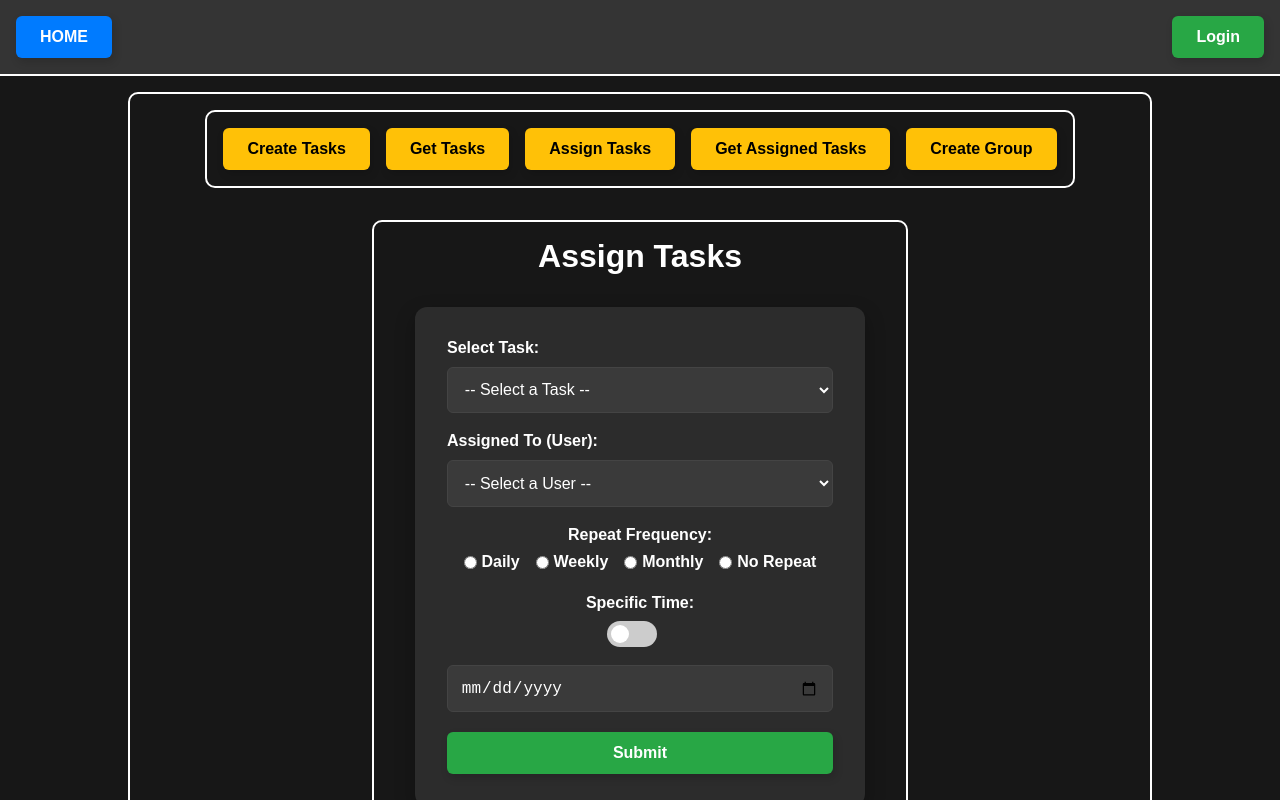
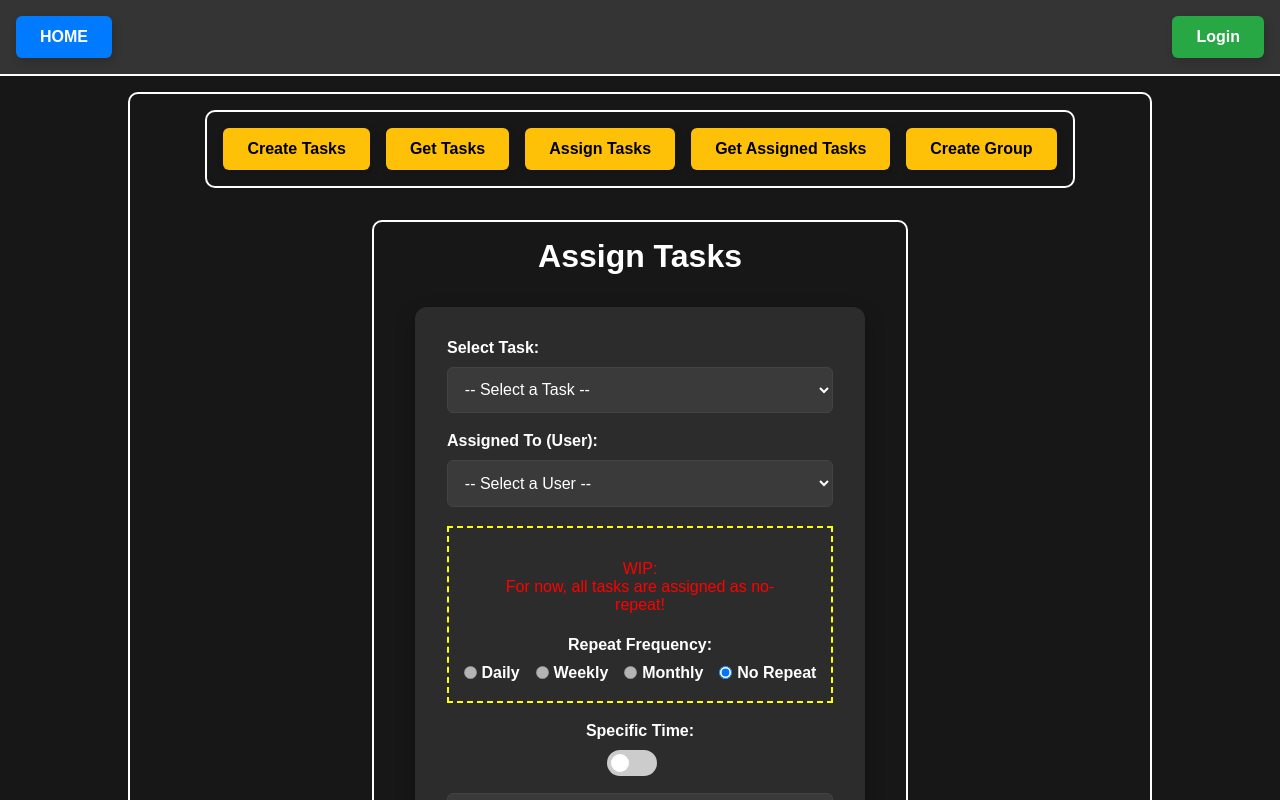
Before and after one commit to BenceV95/HousholdResponsibilitySharingApp, a Next.js app in the folder HouseholdResponsibilityApp_Frontend/: page /tasks in a window 1280 px wide. Both pictures are taken after a click on the button "Assign Tasks". Shown: the top 800 px of the page. Built offline with nearby package versions, Linux system fonts and the light colour scheme.

Commit message:
made it so all newly scheduled tasks are no-repeat by default (non-changeable)

```diff
--- a/HouseholdResponsibilityApp_Frontend/app/components/Tasks/AssignTasks/AssignTasks.css
+++ b/HouseholdResponsibilityApp_Frontend/app/components/Tasks/AssignTasks/AssignTasks.css
@@ -27,6 +27,11 @@
   display: flex;
   flex-direction: column;
   gap: 0.3rem;
+}
+
+.form-group.repeat-frequency {
+  border: yellow dashed 2px;
+  padding: 1rem;
 }
 
 .form-group.repeat-frequency,
@@ -95,7 +100,10 @@
 .slider {
   position: absolute;
   cursor: pointer;
-    top: 0; left: 0; right: 0; bottom: 0;
+  top: 0;
+  left: 0;
+  right: 0;
+  bottom: 0;
   background-color: #ccc;
   border-radius: 34px;
   transition: .4s;
@@ -113,15 +121,15 @@
   transition: .4s;
 }
 
-  input:checked + .slider {
+input:checked+.slider {
   background-color: #2196F3;
 }
 
-  input:focus + .slider {
+input:focus+.slider {
   box-shadow: 0 0 1px #2196F3;
 }
 
-  input:checked + .slider:before {
+input:checked+.slider:before {
   transform: translateX(24px);
 }
 
@@ -163,3 +171,10 @@
   gap: 0.3rem;
   cursor: pointer;
 }
+
+.wip-content{
+  text-wrap: wrap;
+  text-align: center;
+  padding: 1rem;
+  color: red;
+}
--- a/HouseholdResponsibilityApp_Frontend/app/components/Tasks/AssignTasks/AssignTasks.jsx
+++ b/HouseholdResponsibilityApp_Frontend/app/components/Tasks/AssignTasks/AssignTasks.jsx
@@ -136,19 +136,22 @@ export default function AssignTasks() {
         </div>
 
         <div className="form-group repeat-frequency">
+          <div className="wip-content">
+            WIP: <br /> For now, all tasks are assigned as no-repeat!
+          </div>
           <label>Repeat Frequency:</label>
           <div className="repeatRadios">
             <label>
-              <input type="radio" value="0" {...register("repeat")} /> Daily
+              <input disabled type="radio" value="0" {...register("repeat")} /> Daily
             </label>
             <label>
-              <input type="radio" value="1" {...register("repeat")} /> Weekly
+              <input disabled type="radio" value="1" {...register("repeat")} /> Weekly
             </label>
             <label>
-              <input type="radio" value="2" {...register("repeat")} /> Monthly
+              <input disabled type="radio" value="2" {...register("repeat")} /> Monthly
             </label>
             <label>
-              <input type="radio" value="3" {...register("repeat")} /> No Repeat
+              <input defaultChecked type="radio" value="3" {...register("repeat")} /> No Repeat
             </label>
           </div>
           {errors.repeat && <p className="error">{errors.repeat.message}</p>}
```
Lines whose indentation alone changed are shown as unchanged.
